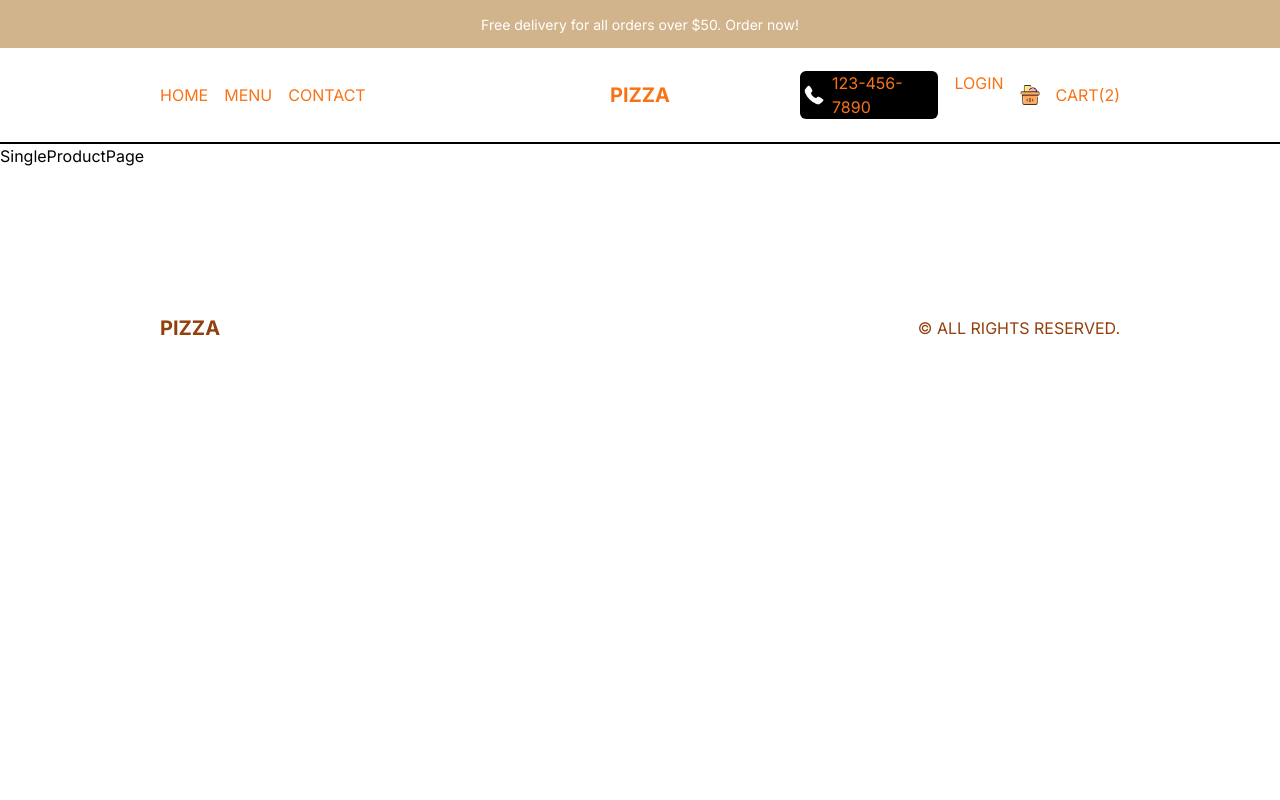
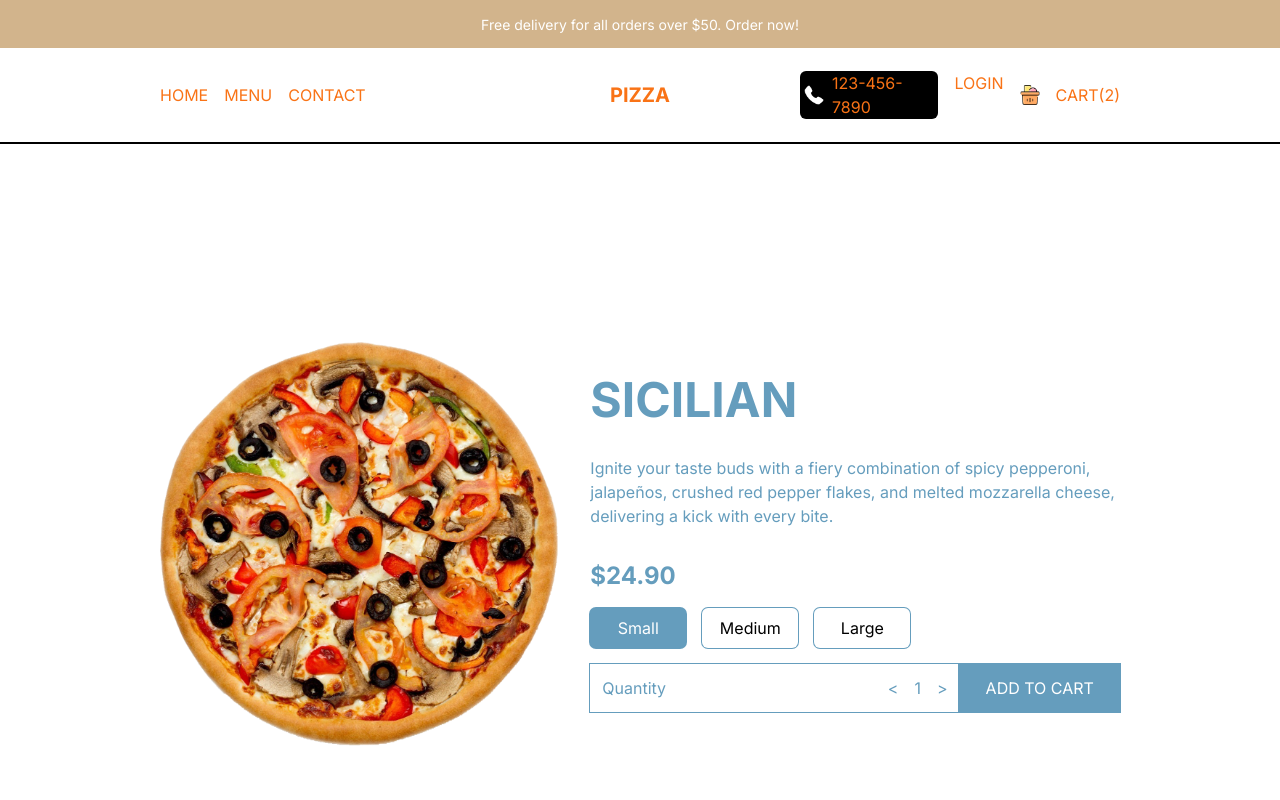
Before and after one commit to DariusGuillaume/pizza-site, a Next.js app: page /product/1 in a window 1280 px wide. Shown: the top 800 px of the page. Built offline with nearby package versions, Linux system fonts and the light colour scheme.

Commit message:
Added single product page

```diff
--- a/src/app/product/[id]/page.tsx
+++ b/src/app/product/[id]/page.tsx
@@ -1,9 +1,30 @@
-import React from 'react'
+import Price from "@/components/Price";
+import { singleProduct } from "@/data";
+import Image from "next/image";
+import React from "react";
 
 const SingleProductPage = () => {
   return (
-    <div>SingleProductPage</div>
-  )
-}
+    <div className="p-4 lg:px-20 xl:px-40 h-screen flex flex-col justify-around text-blue md:flex-row md:gap-8 md:items-center">
+      {/* IMAGE CONTAINER */}
+      {singleProduct.img && (
+        <div className="relative w-full h-1/2 md:h-[70%]">
+          <Image
+            src={singleProduct.img}
+            alt=""
+            className="object-contain"
+            fill
+          />
+        </div>
+      )}
+      {/* TEXT CONTAINER */}
+      <div className="h-1/2 flex flex-col gap-4 md:h-[70%] md:justify-center md:gap-6 xl:gap-8">
+        <h1 className="text-3xl font-bold uppercase xl:text-5xl">{singleProduct.title}</h1>
+        <p>{singleProduct.desc}</p>
+        <Price price={singleProduct.price} id={singleProduct.id} options={singleProduct.options}/>
+      </div>
+    </div>
+  );
+};
 
-export default SingleProductPage
+export default SingleProductPage;
--- /dev/null
+++ b/src/components/Price.tsx
@@ -0,0 +1,69 @@
+"use client";
+
+import React, { useEffect, useState } from "react";
+
+type Props = {
+  price: number;
+  id: number;
+  options?: { title: string; additionalPrice: number }[];
+};
+
+const Price = ({ price, id, options }: Props) => {
+  const [total, setTotal] = useState(price);
+  const [quantity, setQuantity] = useState(1);
+  const [selected, setSelected] = useState(0);
+
+  useEffect(() => {
+    setTotal(
+      quantity * (options ? price + options[selected].additionalPrice : price)
+    );
+  }, [quantity, selected, options, price]);
+
+  return (
+    <div className="flex flex-col gap-4">
+      <h2 className="text-2xl font-bold">${total.toFixed(2)}</h2>
+      {/* OPTIONS CONTAINER */}
+      <div className="flex gap-4">
+        {options?.map((option, index) => (
+          <button
+            key={option.title}
+            className="min-w-[6rem] p-2 ring-1 ring-blue rounded-md"
+            style={{
+              background: selected === index ? "rgb(101, 157, 189)" : "white",
+              color: selected === index ? "white" : "black",
+            }}
+            onClick={() => setSelected(index)}
+          >
+            {option.title}
+          </button>
+        ))}
+      </div>
+      {/* QUANTITY AND ADD BUTTON CONTAINER */}
+      <div className="flex justify-between items-center">
+        {/* QUANTITY */}
+        <div className="flex justify-between w-full p-3 ring-1 ring-blue">
+          <span>Quantity</span>
+          <div className="flex gap-4 items-center">
+            <button
+              onClick={() => setQuantity((prev) => (prev > 1 ? prev - 1 : 1))}
+            >
+              {"<"}
+            </button>
+            <span>{quantity}</span>
+            <button
+              onClick={() => setQuantity((prev) => (prev < 9 ? prev + 1 : 9))}
+            >
+              {">"}
+            </button>
+          </div>
+        </div>
+        {/* CART BUTTON */}
+        <button className="uppercase w-56 bg-blue text-white p-3 ring-1 ring-blue">
+          Add to Cart
+        </button>
+      </div>
+    </div>
+  );
+};
+
+export default Price;
```
